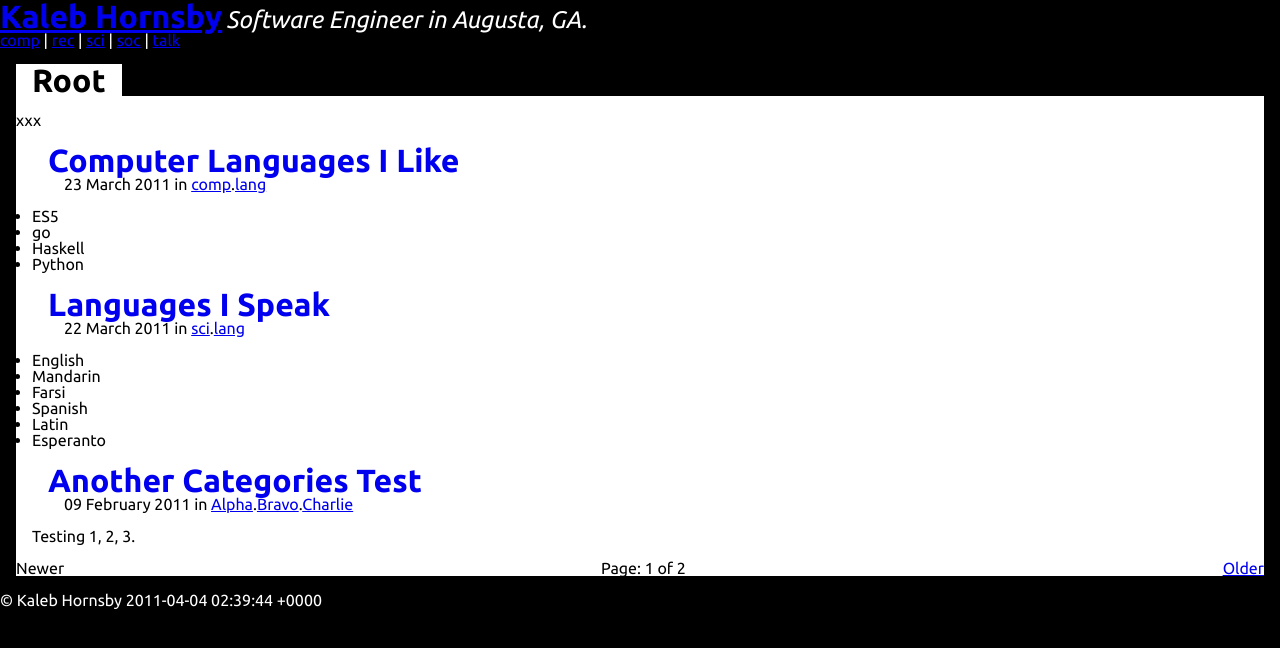
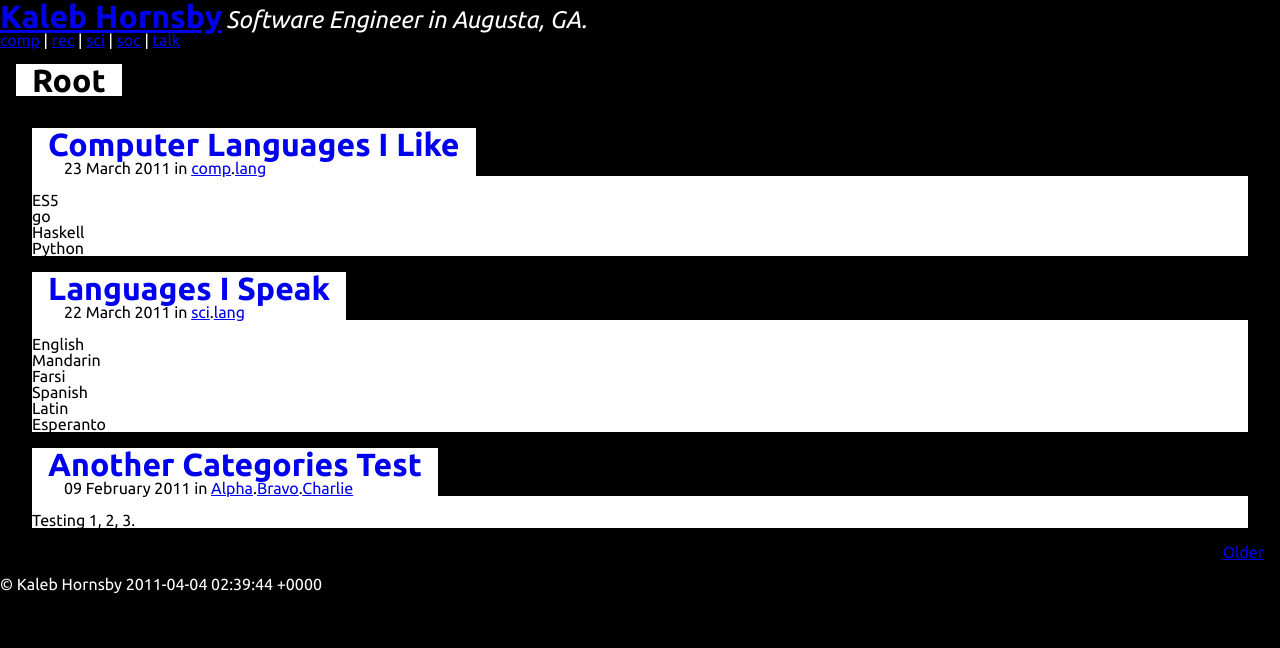
Before and after one commit to kaleb/kaleb.github.com, a Jekyll site: the page built from index.html, in a window 1280 px wide. Shown: the top 648 px of the page. Built offline with Jekyll 4.4.1, drawn with Linux system fonts in a browser that asks for light colours; the list of posts is cut into pages by our own code.

Commit message:
Edited index.html via GitHub

```diff
--- a/index.html
+++ b/index.html
@@ -3,7 +3,7 @@ layout: default
 title: Root
 path: /index.html
 ---
-xxx
+<style>body>article>div {background-color: black;}</style>
 <section>
 {% for page in paginator.posts %}<article>
 {% include post.md %}
```
